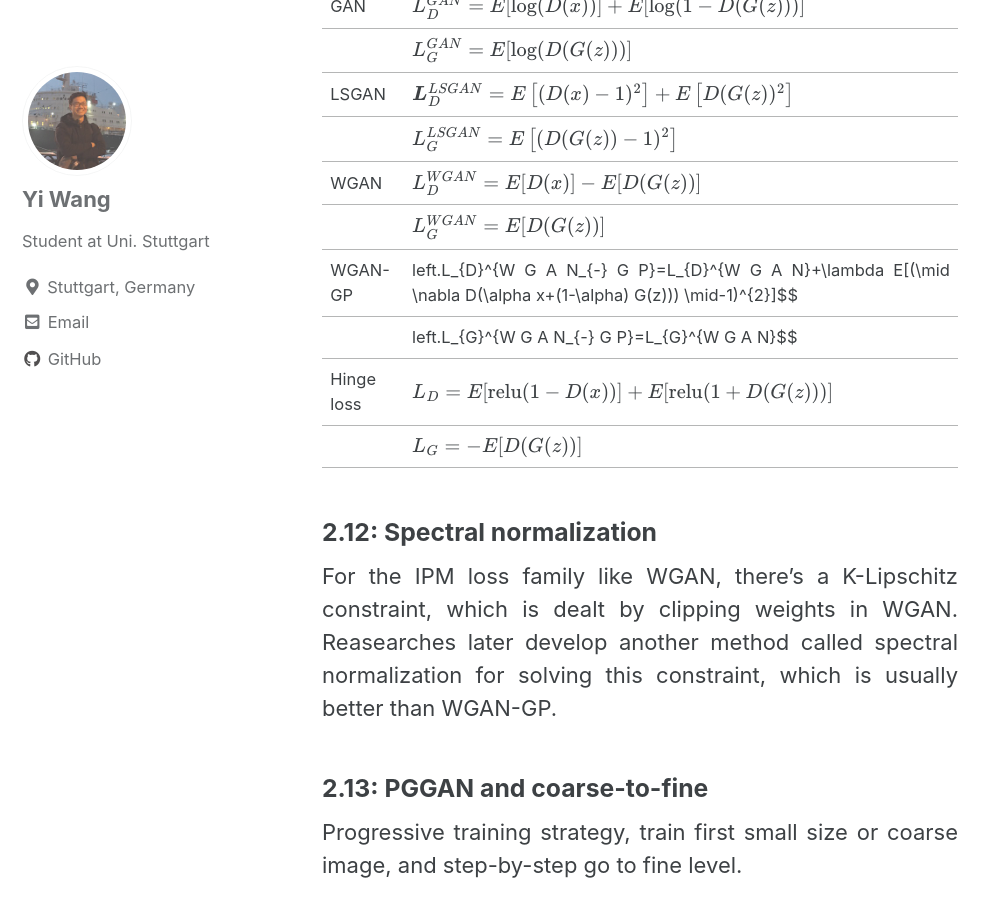
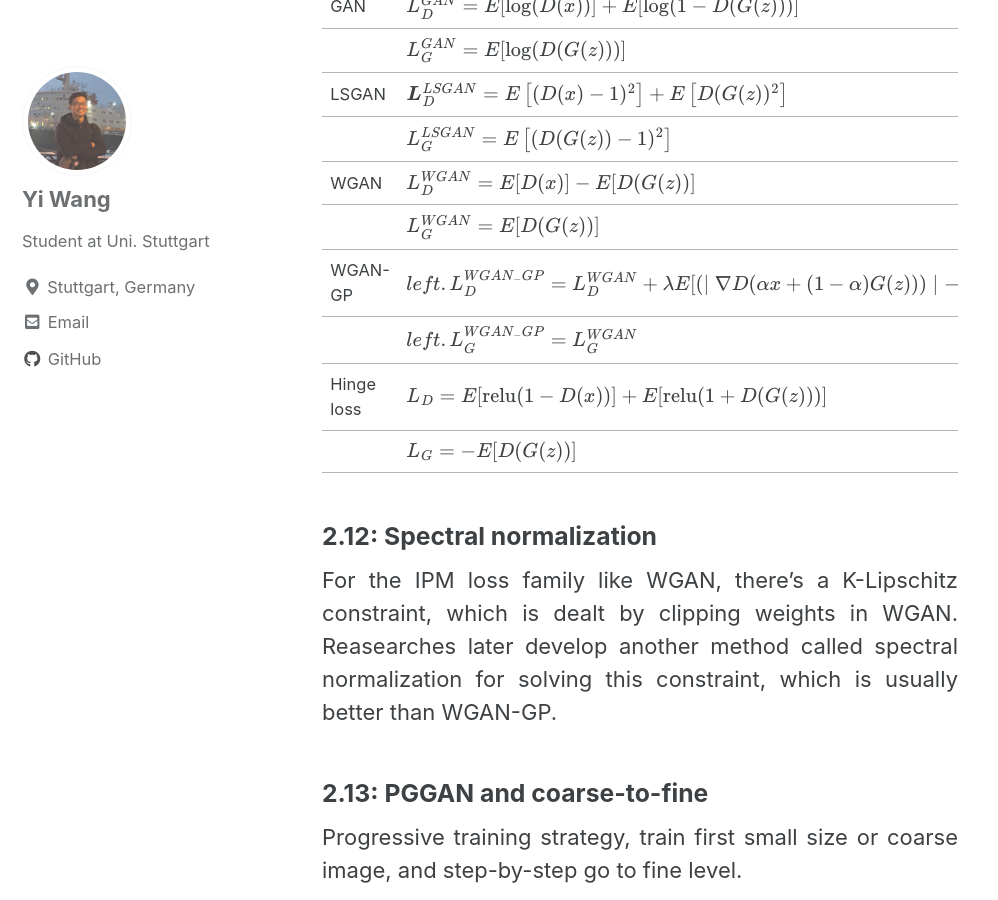
Before and after one commit to wangyi111/wangyi111.github.io, a Jekyll site: the page built from _posts/2020-10-28-GAN-tricks.md, in a window 1280 px wide and 900 px high, scrolled down 5701 px. Shown: the whole window, without its empty margins (0-998 px from the left). Built offline with Jekyll 4.4.1, drawn with Linux system fonts in a browser that asks for light colours; cached includes are drawn as plain includes; formulas are drawn with MathJax 3; comment, search, counter and statistics services are not loaded.

Commit message:
Update 2020-10-28-GAN-tricks.md

```diff
--- a/_posts/2020-10-28-GAN-tricks.md
+++ b/_posts/2020-10-28-GAN-tricks.md
@@ -146,8 +146,8 @@ Some other GAN losses like LeastSquare and Hinge loss are also useful, and other
 |       | $$L_{G}^{L S G A N}=E\left[(D(G(z))-1)^{2}\right]$$ |
 | WGAN | $$L_{D}^{W G A N}=E[D(x)]-E[D(G(z))]$$ |
 |      | $$L_{G}^{W G A N}=E[D(G(z))]$$ |
-| WGAN-GP | left.L_{D}^{W G A N_{-} G P}=L_{D}^{W G A N}+\lambda E[(\mid \nabla D(\alpha x+(1-\alpha) G(z))) \mid-1)^{2}]$$ |
-|         | left.L_{G}^{W G A N_{-} G P}=L_{G}^{W G A N}$$ |
+| WGAN-GP | $$left.L_{D}^{W G A N_{-} G P}=L_{D}^{W G A N}+\lambda E[(\mid \nabla D(\alpha x+(1-\alpha) G(z))) \mid-1)^{2}]$$ |
+|         | $$left.L_{G}^{W G A N_{-} G P}=L_{G}^{W G A N}$$ |
 | Hinge loss | $$L_{D}=E[\operatorname{relu}(1-D(x))]+E[\operatorname{relu}(1+D(G(z)))]$$ |
 |            | $$L_{G}=-E[D(G(z))]$$ |
 
```
